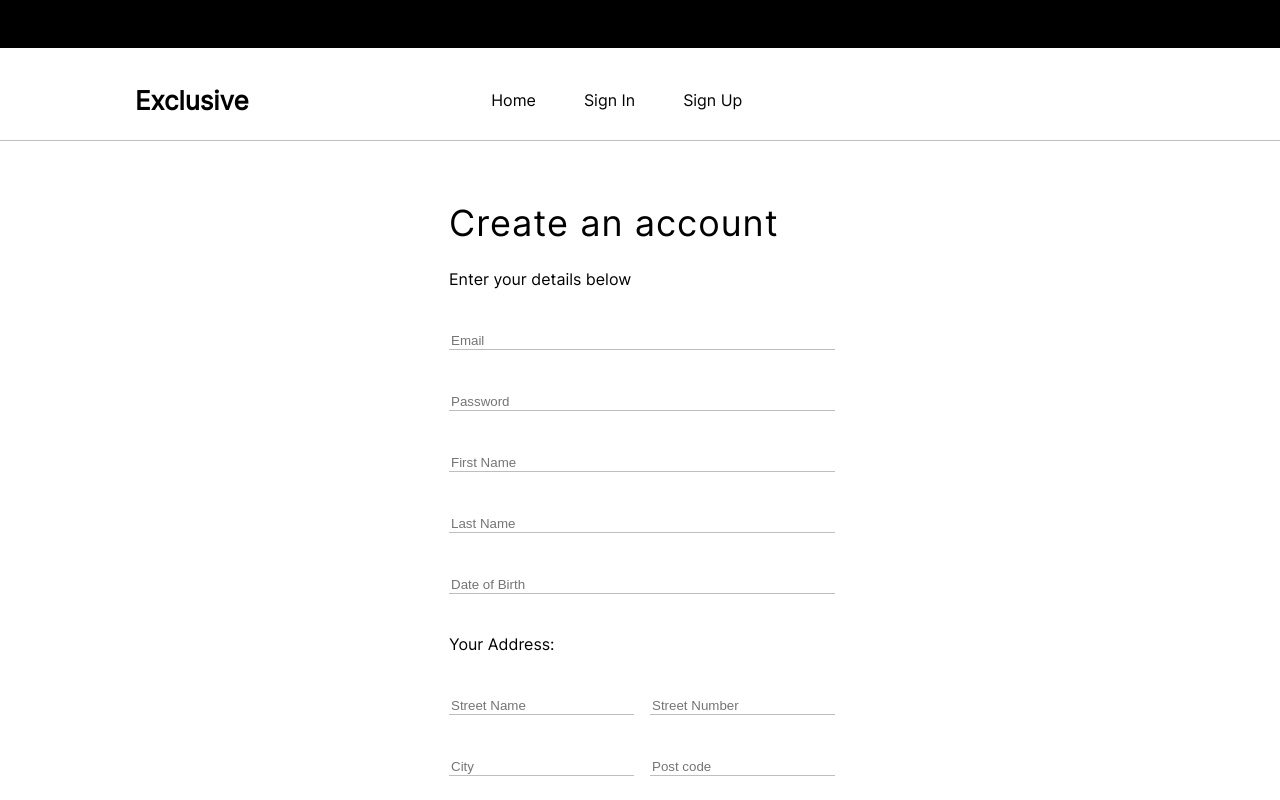
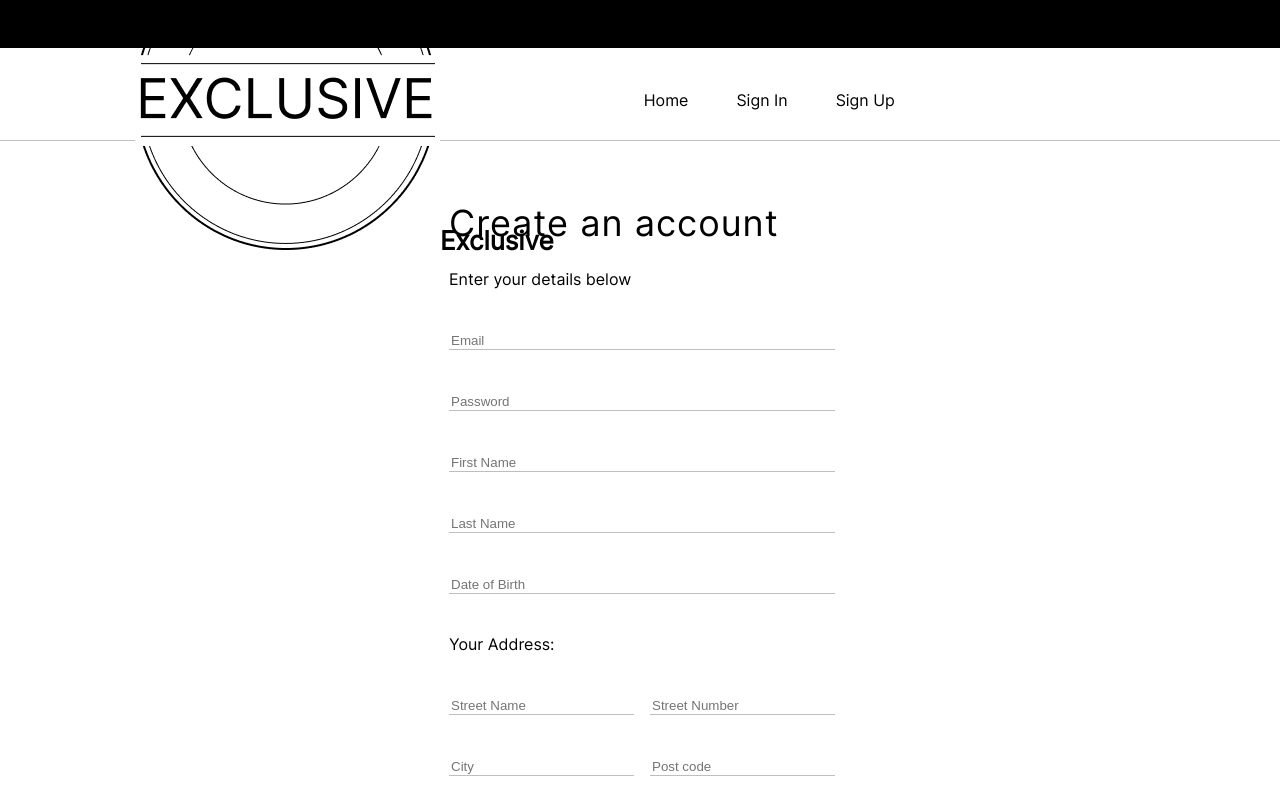
Before and after one commit to Chekhanadski/ecommerce-app, a React (Create React App) app: page / in a window 1280 px wide. Shown: the top 800 px of the page. Built offline with nearby package versions, Linux system fonts and the light colour scheme.

Commit message:
feat: add logo in header

```diff
--- a/src/components/Footer/Footer.tsx
+++ b/src/components/Footer/Footer.tsx
@@ -8,7 +8,7 @@ function Footer() {
       <div>
         <p className={styles.footerText}>eCommerce project 2024.</p>
       </div>
-      <img className={styles.exclusiveLogo} src="/img/logo-exclusive-white.png" alt="RSSchool Logo" />
+      <img className={styles.exclusiveLogo} src="/img/logo-exclusive-white.png" alt="Exclusive Logo" />
     </footer>
   );
 }
--- a/src/components/Header/Header.tsx
+++ b/src/components/Header/Header.tsx
@@ -16,6 +16,7 @@ function Header() {
     <header className={styles.header}>
       <div className={styles.headerWrapper}>
         <div className={styles.nameShop}>
+        <img className={styles.exclusiveLogo} src="/img/logo-exclusive-black.png" alt="Exclusive Logo" />
           <span>Exclusive</span>
         </div>
         <button type="button" onClick={() => setIsOpen(!isOpen)} className={styles.burger}>
```
Also changed, not shown: public/img/logo-exclusive-black.png (added).
